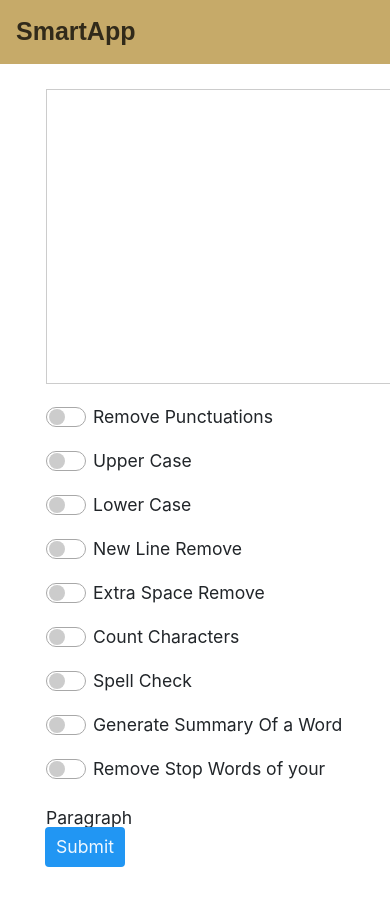
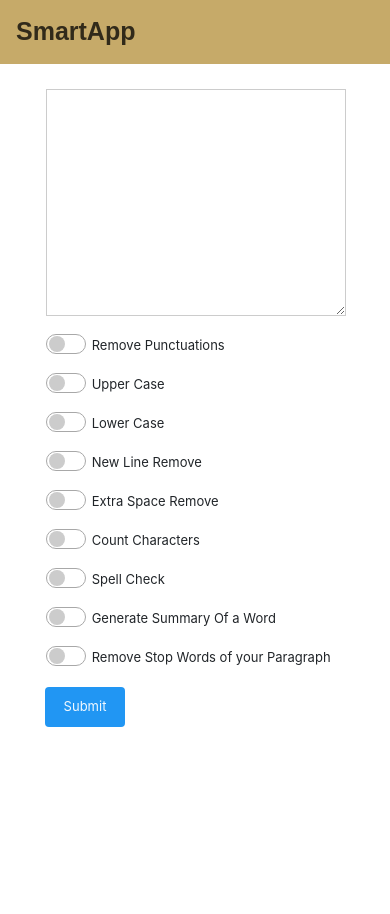
Before and after one commit to RSylla/SDA_FinalProject, a Django app: page / in a window 390 px wide; the page is wider, and only the part inside the window is pictured. After the commit the page ends 727 px from the top of that part, so only its background shows below. Run offline with Django 4.2, Linux system fonts and the light colour scheme; some libraries are stand-ins or nearby versions.

Commit message:
Created a responsive text for toggle buttons.

```diff
--- a/smartapp/smarthub/static/base.css
+++ b/smartapp/smarthub/static/base.css
@@ -1,6 +1,6 @@
 body {
     background-color: #ffffff;
-    font-size: 1.1rem;
+
 }
 
 .navbar {
@@ -32,3 +32,17 @@
     margin: 20px;
     padding: 10px;
 }
+
+/* If the screen size is 601px wide or more, set the font-size of <div> to 80px */
+@media screen and (min-width: 501px) {
+  body {
+    font-size: 20px;
+  }
+}
+
+/* If the screen size is 600px wide or less, set the font-size of <div> to 30px */
+@media screen and (max-width: 500px) {
+  body {
+    font-size: 13px;
+  }
+}
--- a/smartapp/smarthub/static/toggle_switch.css
+++ b/smartapp/smarthub/static/toggle_switch.css
@@ -76,7 +76,7 @@
 
 textarea {
   width: 100%;
-  min-width: 500px;
+  min-width: 200px;
   margin-bottom: 25px;
   border-color: #ccc;
   padding: 15px;
--- a/smartapp/smarthub/templates/index.html
+++ b/smartapp/smarthub/templates/index.html
@@ -66,6 +66,7 @@
         Generate Summary Of a Word
     </p>
     <p>
+
         <label class="switch">
         {{ form.remove_stop }}
         <span class="slider round"></span>
```
